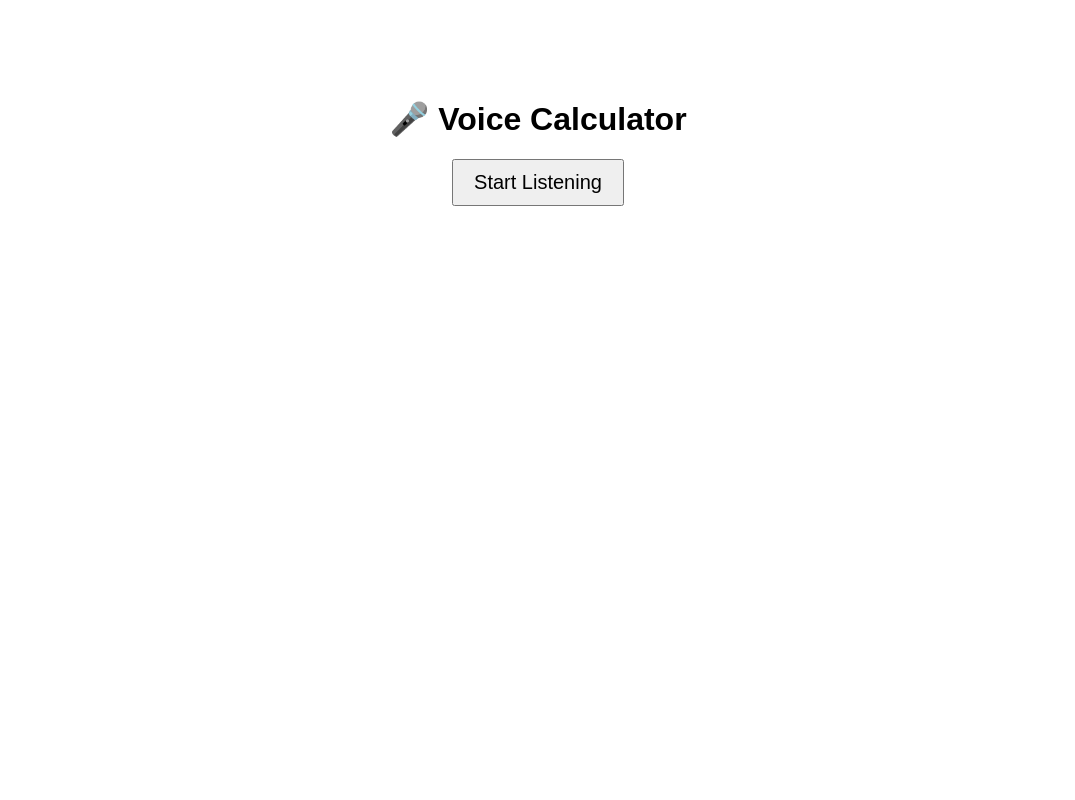
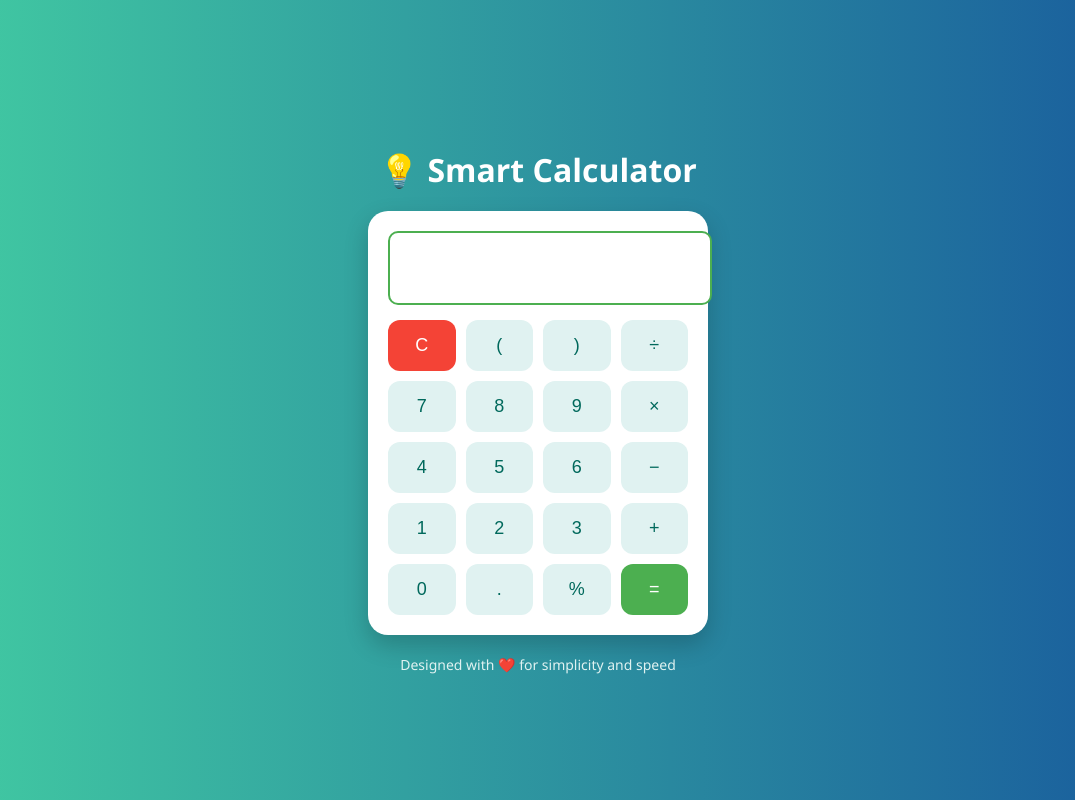
Before and after one commit to Dipali-code-06/Voice-calculator, a plain HTML site: page index.html in a window 1280 px wide. Shown: the whole page, without its empty margins (102-1177 px from the left). Drawn offline with Linux system fonts and the light colour scheme.

Commit message:
Add files via upload

```diff
--- a/index.html
+++ b/index.html
@@ -1,86 +1,45 @@
 <!DOCTYPE html>
 <html lang="en">
 <head>
-  <meta charset="UTF-8" />
-  <meta name="viewport" content="width=device-width, initial-scale=1.0" />
-  <title>Voice Calculator</title>
-  <style>
-    body {
-      font-family: Arial, sans-serif;
-      text-align: center;
-      margin-top: 100px;
-    }
-    button {
-      font-size: 20px;
-      padding: 10px 20px;
-    }
-    #result {
-      margin-top: 20px;
-      font-size: 24px;
-      white-space: pre-line;
-    }
-  </style>
+  <meta charset="UTF-8">
+  <meta name="viewport" content="width=device-width, initial-scale=1.0">
+  <title>Modern Smart Calculator</title>
+  <link rel="stylesheet" href="style.css">
 </head>
 <body>
-  <h1>🎤 Voice Calculator</h1>
-  <button onclick="startListening()">Start Listening</button>
-  <div id="result"></div>
+  <div class="container">
+    <h1>💡 Smart Calculator</h1>
+    <div class="calculator">
+      <input type="text" id="display" readonly>
+      <div class="buttons">
+        <button onclick="clearDisplay()" class="btn-clear">C</button>
+        <button onclick="appendValue('(')">(</button>
+        <button onclick="appendValue(')')">)</button>
+        <button onclick="appendValue('/')">÷</button>
 
-  <script>
-    const operations = {
-      "plus": "+",
-      "add": "+",
-      "minus": "-",
-      "subtract": "-",
-      "times": "*",
-      "multiply": "*",
-      "multiplied by": "*",
-      "into": "*",
-      "divided by": "/",
-      "divide": "/"
-    };
+        <button onclick="appendValue('7')">7</button>
+        <button onclick="appendValue('8')">8</button>
+        <button onclick="appendValue('9')">9</button>
+        <button onclick="appendValue('*')">×</button>
 
-    function startListening() {
-      const recognition = new (window.SpeechRecognition || window.webkitSpeechRecognition)();
-      recognition.lang = 'en-US';
-      recognition.interimResults = false;
+        <button onclick="appendValue('4')">4</button>
+        <button onclick="appendValue('5')">5</button>
+        <button onclick="appendValue('6')">6</button>
+        <button onclick="appendValue('-')">−</button>
 
-      recognition.start();
+        <button onclick="appendValue('1')">1</button>
+        <button onclick="appendValue('2')">2</button>
+        <button onclick="appendValue('3')">3</button>
+        <button onclick="appendValue('+')">+</button>
 
-      recognition.onresult = function(event) {
-        const speech = event.results[0][0].transcript.toLowerCase();
-        document.getElementById("result").innerText = "You said: " + speech;
-        calculate(speech);
-      };
-
-      recognition.onerror = function(event) {
-        document.getElementById("result").innerText = "Error: " + event.error;
-      };
-    }
-
-    function calculate(speech) {
-      let modifiedSpeech = speech;
-
-      const sortedOps = Object.keys(operations).sort((a, b) => b.length - a.length);
-
-      for (const word of sortedOps) {
-        if (speech.includes(word)) {
-          modifiedSpeech = speech.replace(word, operations[word]);
-          break;
-        }
-      }
-
-      try {
-        const result = eval(modifiedSpeech);
-        if (!isNaN(result)) {
-          document.getElementById("result").innerText += `\nAnswer: ${result}`;
-        } else {
-          document.getElementById("result").innerText += `\nCould not calculate.`;
-        }
-      } catch {
-        document.getElementById("result").innerText += `\nInvalid expression.`;
-      }
-    }
-  </script>
+        <button onclick="appendValue('0')">0</button>
+        <button onclick="appendValue('.')">.</button>
+        <button onclick="appendValue('%')">%</button>
+        <button onclick="calculate()" class="btn-equal">=</button>
+      </div>
+    </div>
+    <footer>Designed with ❤️ for simplicity and speed</footer>
+  </div>
+  <script src="script.js"></script>
 </body>
 </html>
--- /dev/null
+++ b/script.js
@@ -0,0 +1,29 @@
+const display = document.getElementById("display");
+
+function appendValue(val) {
+  display.value += val;
+}
+
+function clearDisplay() {
+  display.value = "";
+}
+
+function calculate() {
+  try {
+    display.value = eval(display.value.replace('%', '/100'));
+  } catch (err) {
+    display.value = "Error";
+  }
+}
+
+document.addEventListener("keydown", (e) => {
+  if (!isNaN(e.key) || "+-*/().".includes(e.key)) {
+    appendValue(e.key);
+  } else if (e.key === "Enter") {
+    calculate();
+  } else if (e.key === "Backspace") {
+    display.value = display.value.slice(0, -1);
+  } else if (e.key === "Escape") {
+    clearDisplay();
+  }
+});
--- /dev/null
+++ b/style.css
@@ -0,0 +1,84 @@
+body {
+  margin: 0;
+  padding: 0;
+  background: linear-gradient(to right, #43cea2, #185a9d);
+  font-family: 'Segoe UI', Tahoma, Geneva, Verdana, sans-serif;
+  display: flex;
+  align-items: center;
+  justify-content: center;
+  height: 100vh;
+  color: #fff;
+}
+
+.container {
+  text-align: center;
+}
+
+h1 {
+  margin-bottom: 20px;
+}
+
+.calculator {
+  background-color: #ffffff;
+  padding: 20px;
+  border-radius: 20px;
+  box-shadow: 0 10px 25px rgba(0, 0, 0, 0.2);
+  width: 300px;
+}
+
+#display {
+  width: 100%;
+  height: 50px;
+  font-size: 24px;
+  text-align: right;
+  padding: 10px;
+  border: 2px solid #4caf50;
+  border-radius: 10px;
+  margin-bottom: 15px;
+  color: #333;
+}
+
+.buttons {
+  display: grid;
+  grid-template-columns: repeat(4, 1fr);
+  gap: 10px;
+}
+
+button {
+  padding: 15px;
+  font-size: 18px;
+  border: none;
+  border-radius: 12px;
+  background-color: #e0f2f1;
+  color: #00695c;
+  cursor: pointer;
+  transition: all 0.2s ease-in-out;
+}
+
+button:hover {
+  background-color: #b2dfdb;
+}
+
+.btn-clear {
+  background-color: #f44336;
+  color: white;
+}
+
+.btn-clear:hover {
+  background-color: #d32f2f;
+}
+
+.btn-equal {
+  background-color: #4caf50;
+  color: white;
+}
+
+.btn-equal:hover {
+  background-color: #388e3c;
+}
+
+footer {
+  margin-top: 20px;
+  font-size: 14px;
+  color: #e0f2f1;
+}
```
